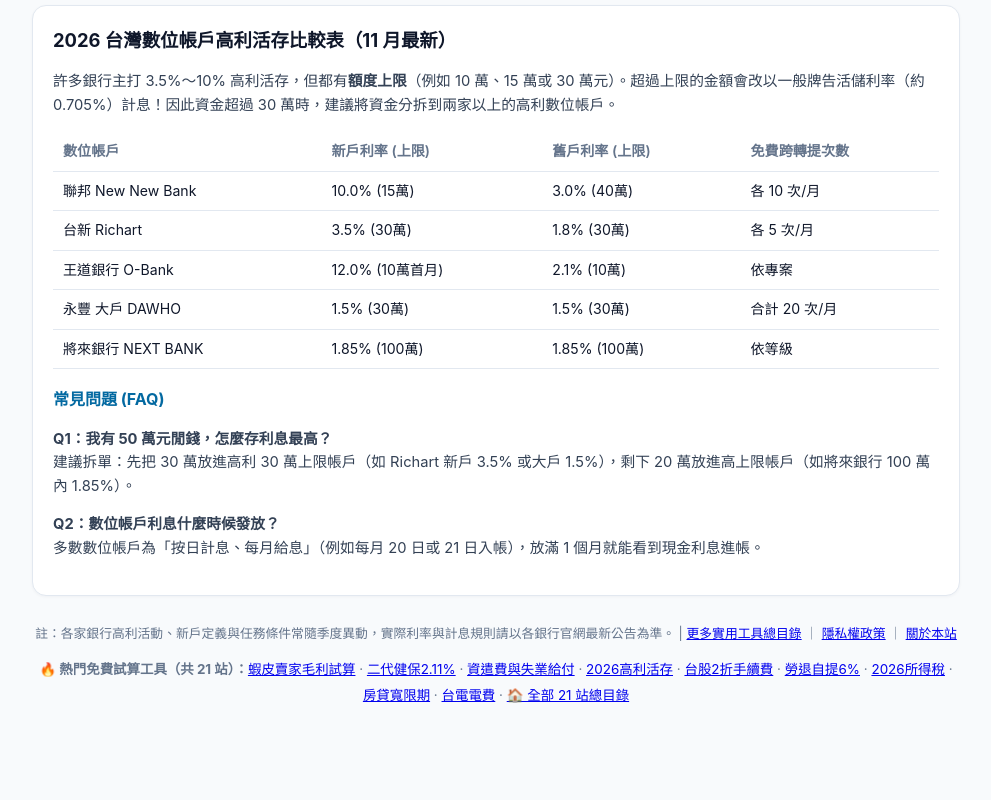
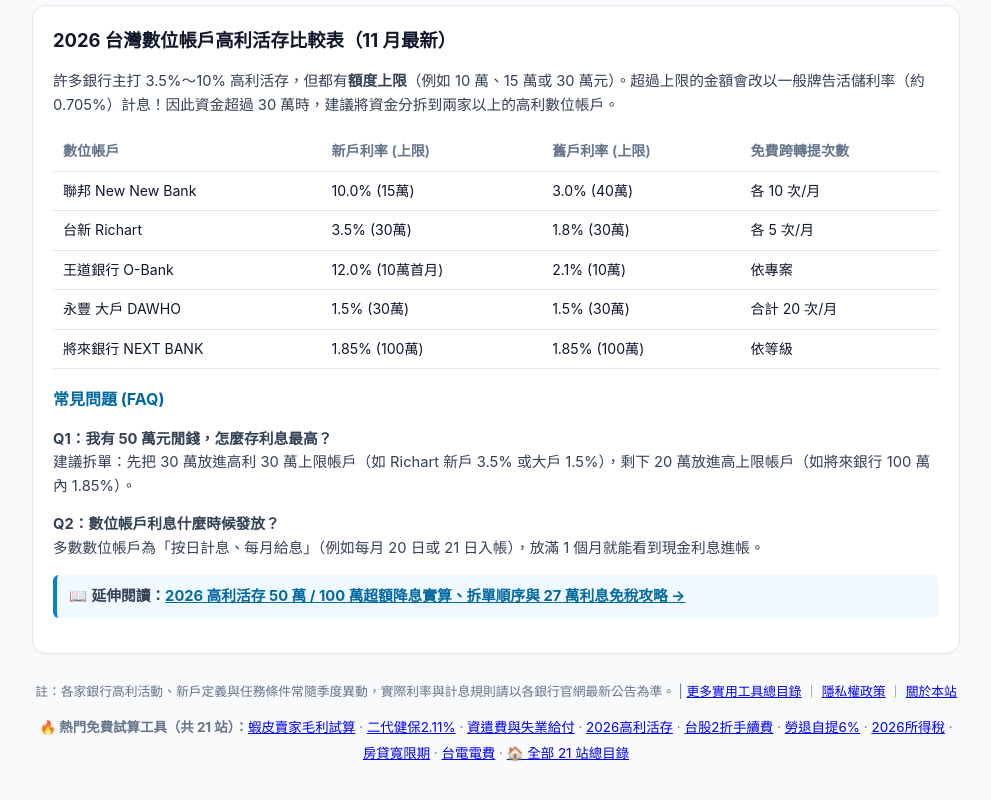
Before and after one commit to jimmycmhsieh0801-cloud/tw-bank-interest-calc, a plain HTML site: page index.html in a window 1280 px wide. Shown: the part 1559-2359 px from the top of the page, without its empty margins (144-1135 px from the left). Before the commit the page ends 2327 px from the top, so only its background shows below. Drawn offline with Linux system fonts and the light colour scheme.

Commit message:
feat(0300): link to 2026 bank split deep SEO guide

```diff
--- a/index.html
+++ b/index.html
@@ -191,6 +191,8 @@
       <h3>常見問題 (FAQ)</h3>
       <p><strong>Q1：我有 50 萬元閒錢，怎麼存利息最高？</strong><br>建議拆單：先把 30 萬放進高利 30 萬上限帳戶（如 Richart 新戶 3.5% 或大戶 1.5%），剩下 20 萬放進高上限帳戶（如將來銀行 100 萬內 1.85%）。</p>
       <p><strong>Q2：數位帳戶利息什麼時候發放？</strong><br>多數數位帳戶為「按日計息、每月給息」（例如每月 20 日或 21 日入帳），放滿 1 個月就能看到現金利息進帳。</p>
+
+      <p style="margin-top:14px;padding:10px 12px;background:#f0f9ff;border-left:4px solid #0284c7;border-radius:6px;">📖 <strong>延伸閱讀：</strong><a href="https://jimmycmhsieh0801-cloud.github.io/guide-bank-high-interest-split-2026.html" style="color:#0369a1;font-weight:700;">2026 高利活存 50 萬 / 100 萬超額降息實算、拆單順序與 27 萬利息免稅攻略 →</a></p>
     </article>
 
 
```
